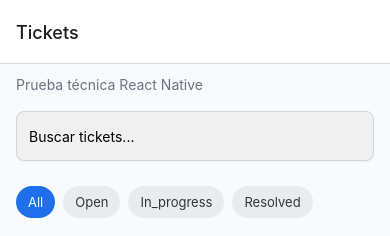
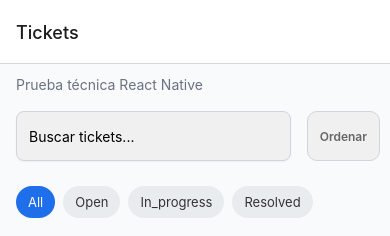
Before and after one commit to Leo-071100/prueba-tecnica, a React Native app: screen /TicketList in a window 390 px wide. Shown: the top 236 px of the page. Built offline with nearby package versions, Linux system fonts and the light colour scheme.

Commit message:
feature: Agregar botón para ordenar tickets por prioridad

```diff
--- a/src/screens/TicketListScreen.tsx
+++ b/src/screens/TicketListScreen.tsx
@@ -1,5 +1,5 @@
 import React, { useCallback, useEffect, useMemo, useState } from 'react';
-import { ActivityIndicator, FlatList, RefreshControl, SafeAreaView, StyleSheet, Text, View } from 'react-native';
+import { ActivityIndicator, FlatList, Pressable, RefreshControl, SafeAreaView, StyleSheet, Text, View } from 'react-native';
 import { NativeStackScreenProps } from '@react-navigation/native-stack';
 import { FilterBar } from '../components/FilterBar';
 import { TicketCard } from '../components/TicketCard';
@@ -8,24 +8,44 @@ import { useAppDispatch, useAppSelector } from '../store/hooks';
 import { loadTickets, setSelectedStatus } from '../store/ticketsSlice';
 import { SearchBar } from '@/components/SearchBar';
 
+type SortBy = 'priority' | 'default';
+
 export function TicketListScreen({ navigation }: NativeStackScreenProps<RootStackParamList, 'TicketList'>) {
   const dispatch = useAppDispatch();
   const { items, loading, error, selectedStatus } = useAppSelector((state) => state.tickets);
 
   const [searchQuery, setSearchQuery] = useState<string>('');
+  const [sortBy, setSortBy] = useState<SortBy>('default');
+
+  const priorityOrder: Record<string, number> = {
+    'high': 3,
+    'medium': 2,
+    'low': 1
+  };
 
   useEffect(() => {
     dispatch(loadTickets());
   }, [dispatch]);
 
   const filteredItems = useMemo(() => {
-    return items.filter((item) => {
+    let result =  items.filter((item) => {
       const matchesStatus = selectedStatus === 'all' || item.status === selectedStatus;
       const matchesSearch = item.title.toLowerCase().includes(searchQuery.toLowerCase());
 
       return matchesStatus && matchesSearch
     });
-  }, [items, selectedStatus, searchQuery]);
+
+    if (sortBy === 'priority') {
+      result = [...result].sort((a, b) => {
+        const priorityA = priorityOrder[a.priority?.toLowerCase()] || 0;
+        const priorityB = priorityOrder[b.priority?.toLowerCase()] || 0;
+
+        return priorityB - priorityA;
+    });
+    }
+
+    return result
+  }, [items, selectedStatus, searchQuery, sortBy]);
 
   const renderItem = useCallback(({ item }: { item: typeof items[0] }) => {
     return (
@@ -49,7 +69,22 @@ export function TicketListScreen({ navigation }: NativeStackScreenProps<RootStac
     <SafeAreaView style={styles.container}>
       <Text style={styles.subtitle}>Prueba técnica React Native</Text>
 
-      <SearchBar value={searchQuery} onChange={setSearchQuery} />
+      <View style={styles.searchContainer}>
+        <View style={{ flex: 1 }}>
+          <SearchBar value={searchQuery} onChange={setSearchQuery} />
+        </View>
+
+        <View>
+          <Pressable
+            style={[styles.sortButton, sortBy === 'priority' && styles.sortButtonActive]}
+            onPress={() => setSortBy(sortBy === 'priority' ? 'default' : 'priority')}
+          >
+            <Text style={[styles.sortText, sortBy === 'priority' && styles.sortTextActive]}>
+              {sortBy === 'priority' ? 'Prioridad' : 'Ordenar'}
+            </Text>
+          </Pressable>
+        </View>
+      </View>
 
       <FilterBar
         value={selectedStatus}
@@ -104,4 +139,31 @@ const styles = StyleSheet.create({
     color: '#b91c1c',
     textAlign: 'center',
   },
+  searchContainer: {
+    flexDirection: 'row',
+    alignItems: 'center',
+    paddingRight: 10
+  },
+  sortButton: {
+    justifyContent: "center",
+    backgroundColor: '#F0F0F0',
+    paddingVertical: 12,
+    paddingHorizontal: 12,
+    borderRadius: 10,
+    marginBottom: 15,
+    height: 50,
+    borderWidth: 1,
+    borderColor: '#d1d5db',
+  },
+  sortButtonActive: {
+    backgroundColor: '#007AFF',
+  },
+  sortText: {
+    fontSize: 12,
+    fontWeight: '600',
+    color: '#666',
+  },
+  sortTextActive: {
+    color: '#FFF',
+  },
 });
```
